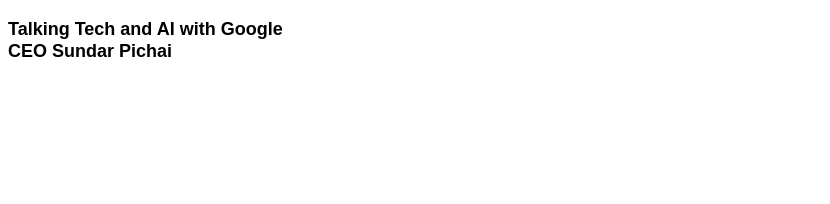
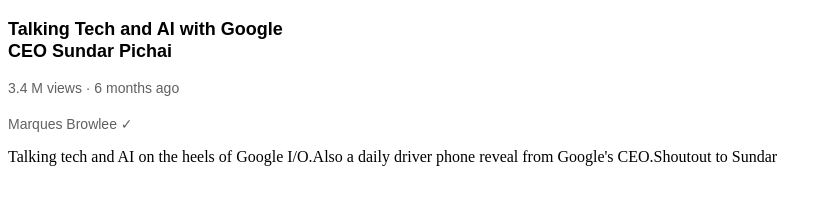
Before and after one commit to mercenar17r/html-css-practise, a plain HTML site: page text-styles.html in a window 1280 px wide. Shown: the whole page, without its empty margins (0-830 px from the left). Drawn offline with Linux system fonts and the light colour scheme.

Commit message:
video author

```diff
--- a/text-styles.html
+++ b/text-styles.html
@@ -13,12 +13,31 @@
 			width: 300px;
 			line-height: 22px;
 		}
+		.video-stats {
+			font-family: Arial;
+			font-size: 14px;
+			color: rgb(96, 96, 96);
+			margin-top: 0px;
+			margin-bottom: 20px;
+		}
+		.video-author {
+			font-family: Arial;
+			font-size: 14px;
+			color: rgb(96, 96, 96);
+			margin-top: 0;
+		}
 	</style>
 	<body>
 		<div>
 			<p class="video-title">
 				Talking Tech and AI with Google CEO Sundar Pichai
 			</p>
+			<p class="video-stats">3.4 M views &#183; 6 months ago</p>
+			<p class="video-author">Marques Browlee &#10003;</p>
+			<p class="video-description">
+				Talking tech and AI on the heels of Google I/O.Also a daily driver phone
+				reveal from Google's CEO.Shoutout to Sundar
+			</p>
 		</div>
 	</body>
 </html>
```
